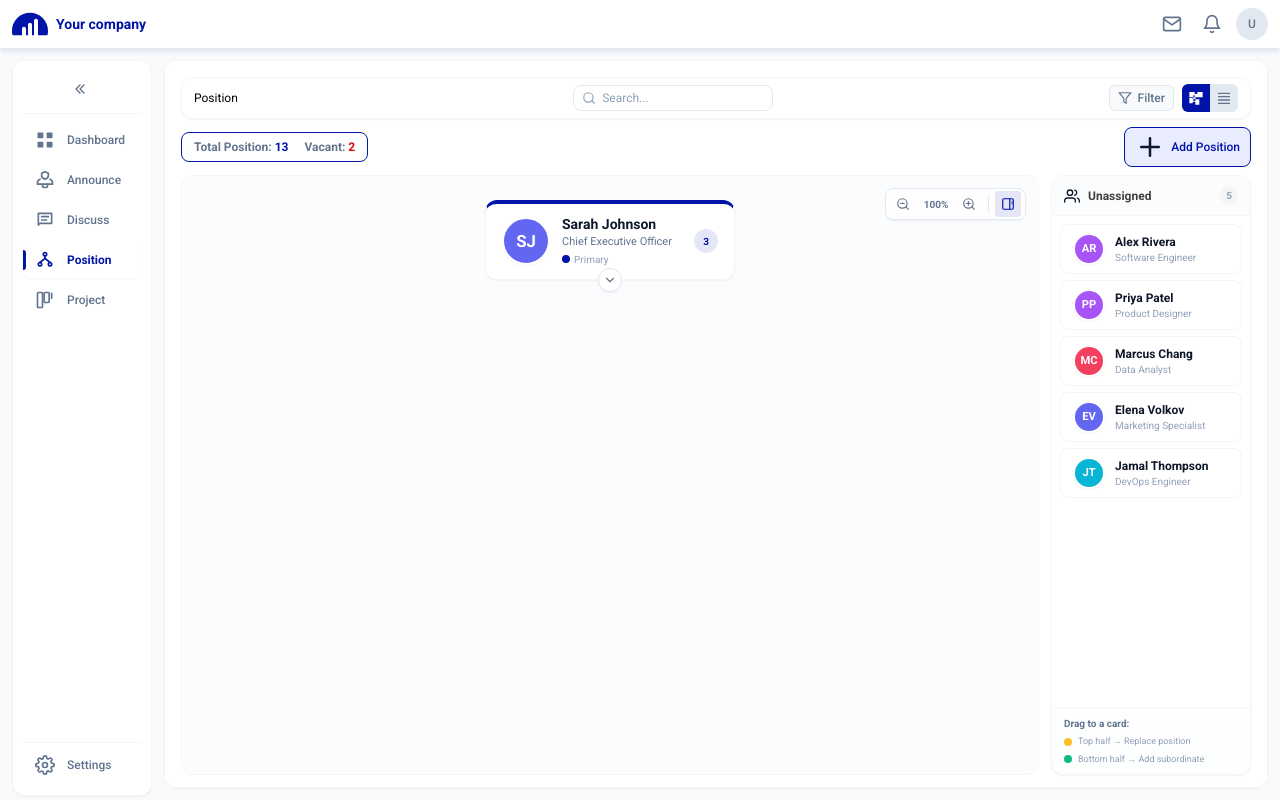
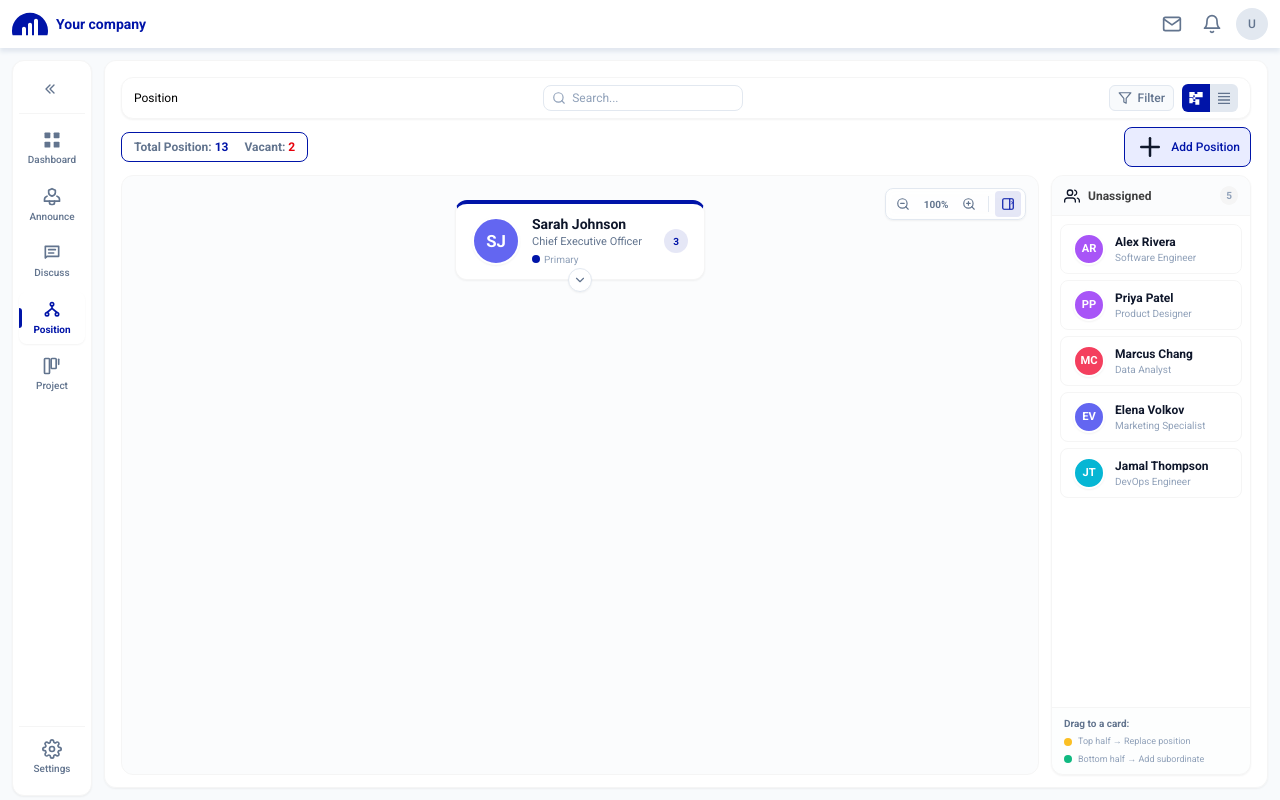
Before and after one commit to talkingtomhehe/dummy-its, a React (Vite) app in the folder frontend/main-webapp/: page /positions in a window 1280 px wide. Built offline with nearby package versions, Linux system fonts and the light colour scheme.

Commit message:
update sidebar

```diff
--- a/frontend/main-webapp/src/components/navigation/Sidebar.tsx
+++ b/frontend/main-webapp/src/components/navigation/Sidebar.tsx
@@ -139,8 +139,8 @@ const NavItem = ({ to, icon: Icon, label, isCollapsed }: NavItemProps) => (
   <NavLink
     to={to}
     className={({ isActive }) =>
-      `group relative flex items-center rounded-lg transition-all duration-200 ease-out
-       ${isCollapsed ? "w-10 h-10 justify-center" : "w-full px-3 py-2 gap-3"}
+      `group relative flex flex-col items-center justify-center rounded-lg transition-all duration-200 ease-out
+       ${isCollapsed ? "w-10 h-10" : "w-full py-2 px-1"}
        ${isActive
         ? "bg-primary/8 text-primary shadow-sm"
         : "text-neutral-500 hover:bg-neutral-50 hover:text-neutral-800"
@@ -160,17 +160,15 @@ const NavItem = ({ to, icon: Icon, label, isCollapsed }: NavItemProps) => (
           <Icon active={isActive} />
         </div>
 
-        {/* Label - animated fade/slide */}
-        <span
-          className={`text-xs font-medium whitespace-nowrap transition-all duration-300 ease-out overflow-hidden
-            ${isCollapsed
-              ? "w-0 opacity-0 ml-0"
-              : "w-auto opacity-100"
-            }
-            ${isActive ? "text-primary font-semibold" : ""}`}
-        >
-          {label}
-        </span>
+        {/* Label below icon */}
+        {!isCollapsed && (
+          <span
+            className={`text-[10px] leading-tight font-medium text-center mt-1 transition-colors
+              ${isActive ? "text-primary font-semibold" : ""}`}
+          >
+            {label}
+          </span>
+        )}
 
         {/* Tooltip for collapsed state */}
         {isCollapsed && (
@@ -178,7 +176,6 @@ const NavItem = ({ to, icon: Icon, label, isCollapsed }: NavItemProps) => (
                           opacity-0 group-hover:opacity-100 pointer-events-none transition-opacity duration-200
                           whitespace-nowrap z-50 shadow-lg">
             {label}
-            {/* Tooltip arrow */}
             <div className="absolute left-0 top-1/2 -translate-y-1/2 -translate-x-1 w-2 h-2 bg-neutral-800 rotate-45 rounded-sm" />
           </div>
         )}
@@ -202,7 +199,7 @@ export default function Sidebar() {
     <aside
       className={`bg-white flex flex-col items-center gap-1 py-3 rounded-xl shadow-sm border border-neutral-100 sticky top-0 self-start h-[calc(100vh-theme(spacing.16))]
                    transition-all duration-300 ease-[cubic-bezier(0.4,0,0.2,1)] overflow-hidden
-                   ${isCollapsed ? "w-[56px] px-2" : "w-[140px] px-2.5"}`}
+                   ${isCollapsed ? "w-[56px] px-2" : "w-[80px] px-1.5"}`}
     >
       {/* Collapse Toggle Button */}
       <button
```
